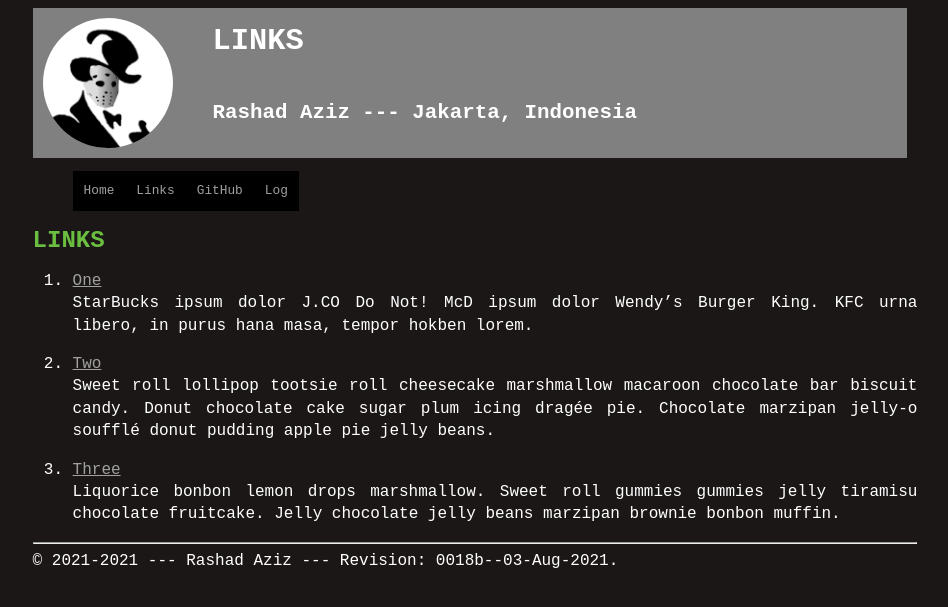
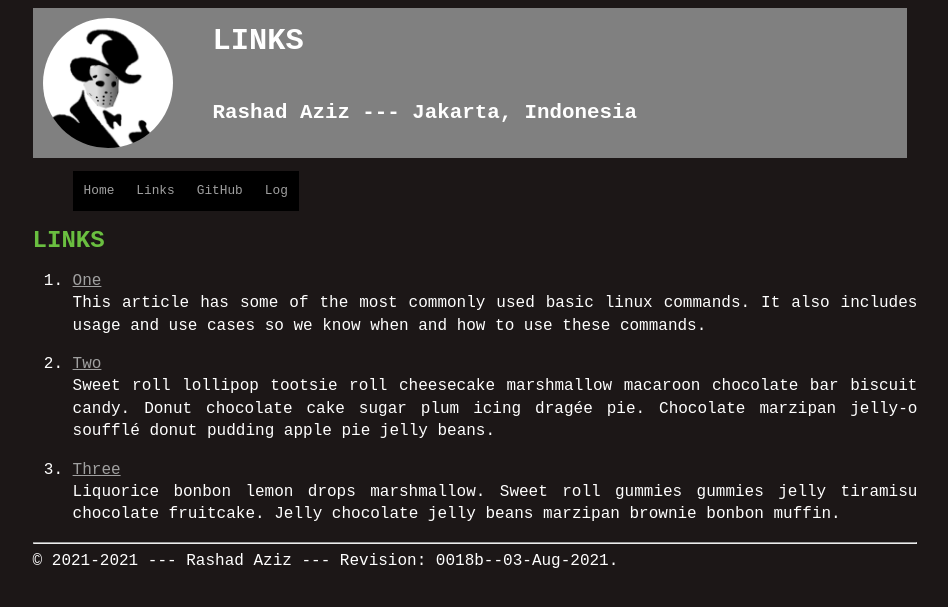
Before and after one commit to rashadaziz/os212, a Jekyll site: the page built from links.md, in a window 1280 px wide. Shown: the top 607 px of the page, without its empty margins (165-1113 px from the left). Built offline with Jekyll 4.4.1, drawn with Linux system fonts in a browser that asks for light colours; our own code applies the rules of GitHub Pages for plain Markdown files.

```diff
--- a/TXT/mylog.txt
+++ b/TXT/mylog.txt
@@ -14,3 +14,5 @@ ZCZC W01 30 L12 Assignment #02
 ZCZC W01 60 L13 Assignment #03
 ZCZC W01 120 L14 Assignment #04
 ZCZC W01 20 L15 Assignment #05
+ZCZC W01 60 L16 Assignment #06
+ZCZC W01 10 L17 Assignment #07
--- a/links.md
+++ b/links.md
@@ -4,10 +4,9 @@ permalink: /LINKS/
 
 # LINKS
 
-1. [One](https://en.wikipedia.org/wiki/1)<br>
-StarBucks ipsum dolor J.CO Do Not!
-McD ipsum dolor Wendy's Burger King.
-KFC urna libero, in purus hana masa, tempor hokben lorem.
+1. [One](https://www.hostinger.com/tutorials/linux-commands)<br>
+This article has some of the most commonly used basic linux commands.
+It also includes usage and use cases so we know when and how to use these commands.
 
 2. [Two](https://en.wikipedia.org/wiki/2)<br>
 Sweet roll lollipop tootsie roll cheesecake marshmallow macaroon chocolate bar biscuit candy.
```
